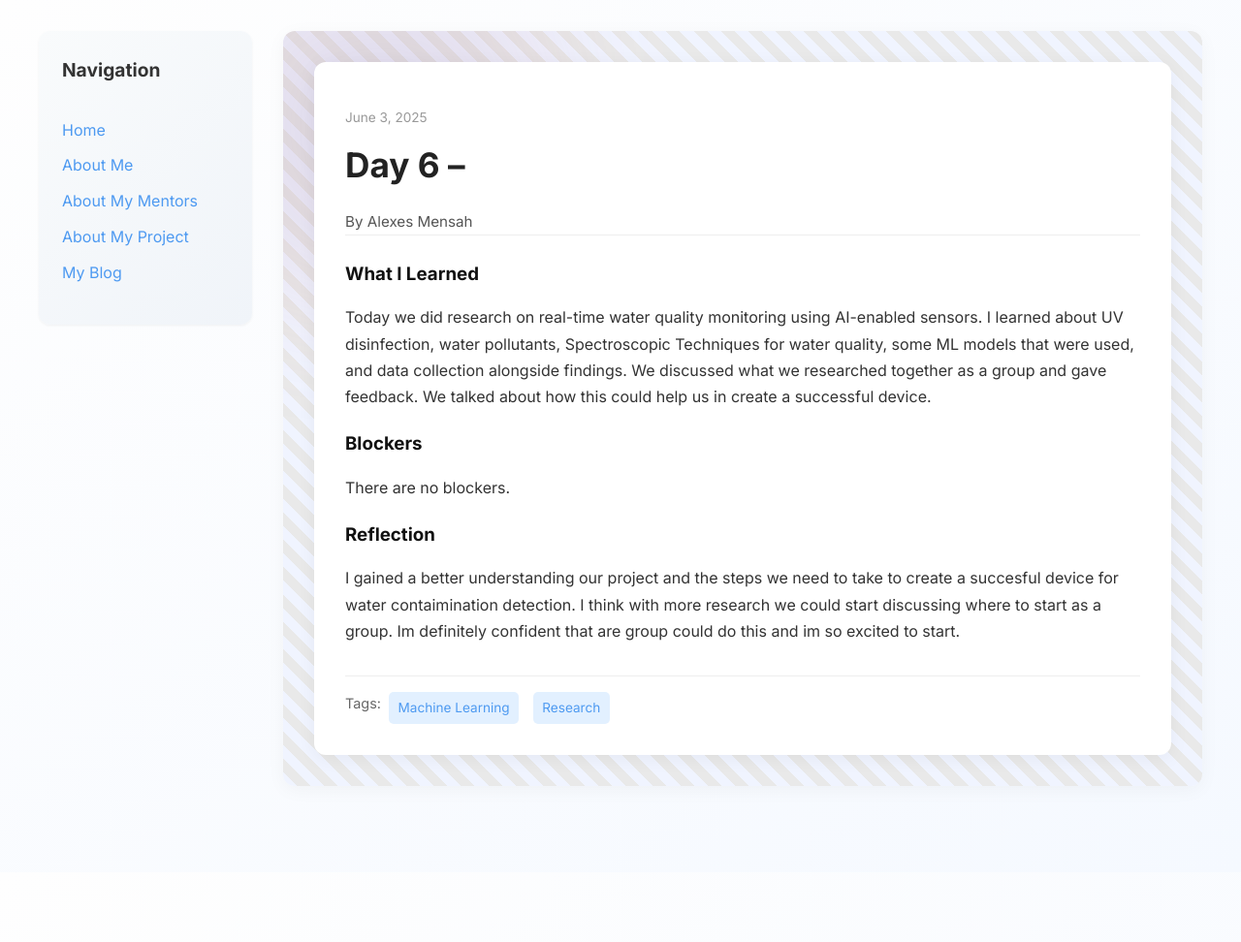
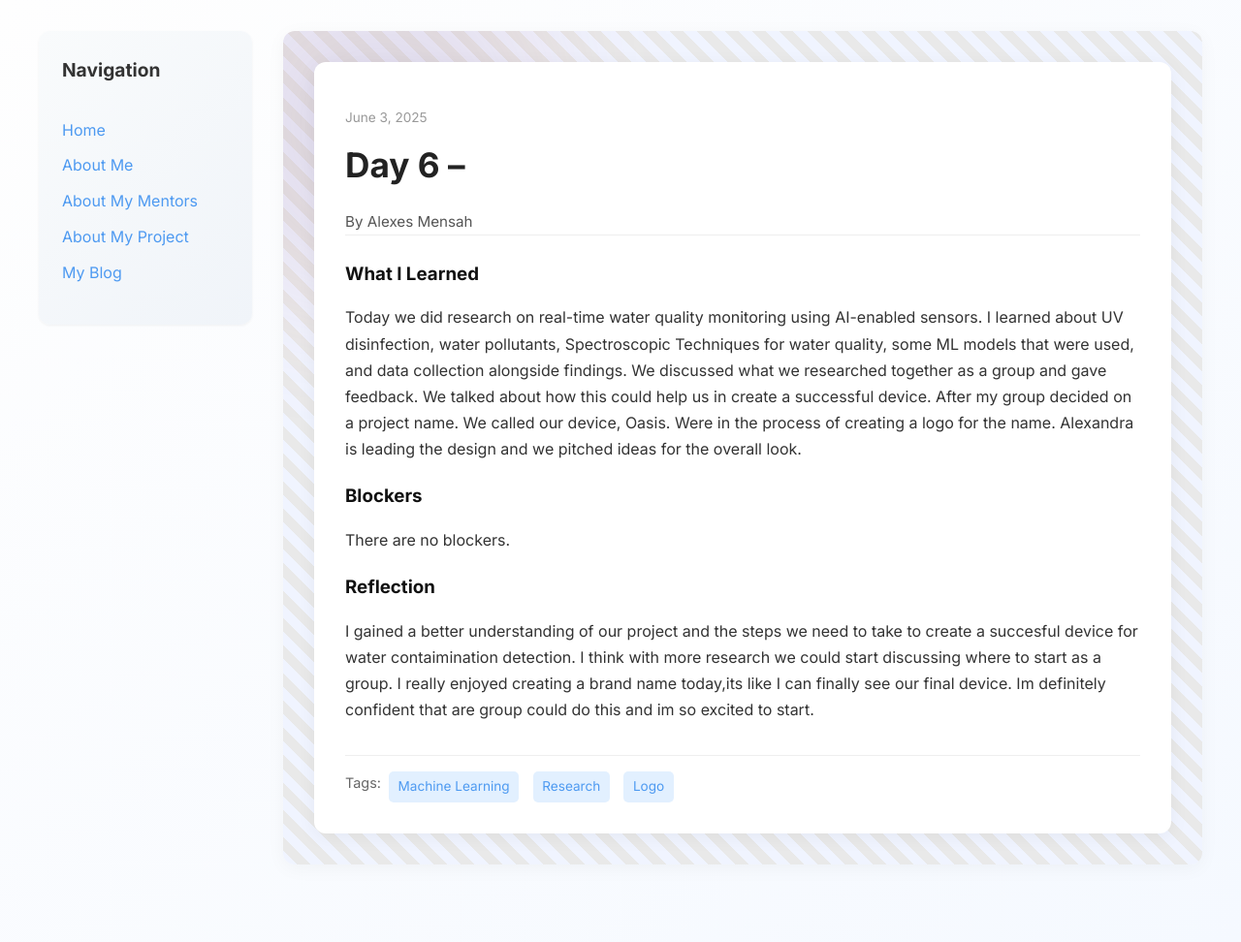
Before and after one commit to alexes22/alexes22.github.io, a Jekyll site: the page built from _posts/2025-06-3-day-6.md, in a window 1280 px wide. Shown: the whole page at 97% size. Built offline with Jekyll 4.4.1, drawn with Linux system fonts in a browser that asks for light colours; before the commit the page ends 900 px from its top, so only the background shows below that.

Commit message:
Update 2025-06-3-day-6.md

```diff
--- a/_posts/2025-06-3-day-6.md
+++ b/_posts/2025-06-3-day-6.md
@@ -4,15 +4,15 @@
 date: 2025-06-03
 author: Alexes Mensah
 permalink: /day6.html
-tags: ["Machine Learning","Research" ]
+tags: ["Machine Learning","Research", "Logo" ]
 
 what_i_learned: |
-  Today we did research on real-time water quality monitoring using AI-enabled sensors. I learned about UV disinfection, water pollutants, Spectroscopic Techniques for water quality, some ML models that were used, and data collection alongside findings. We discussed what we researched together as a group and gave feedback. We talked about how this could help us in create a successful device.
+  Today we did research on real-time water quality monitoring using AI-enabled sensors. I learned about UV disinfection, water pollutants, Spectroscopic Techniques for water quality, some ML models that were used, and data collection alongside findings. We discussed what we researched together as a group and gave feedback. We talked about how this could help us in create a successful device. After my group decided on a project name. We called our device, Oasis. Were in the process of creating a logo for the name. Alexandra is leading the design and we pitched ideas for the overall look.
 
 blockers: |
  There are no blockers.
 
 
 reflection: |
-  I gained a better understanding our project and the steps we need to take to create a succesful device for water contaimination detection. I think with more research we could start discussing where to start as a group. Im definitely confident that are group could do this and im so excited to start.
+  I gained a better understanding of our project and the steps we need to take to create a succesful device for water contaimination detection. I think with more research we could start discussing where to start as a group. I really enjoyed creating a brand name today,its like I can finally see our final device. Im definitely confident that are group could do this and im so excited to start.
 ---
```
